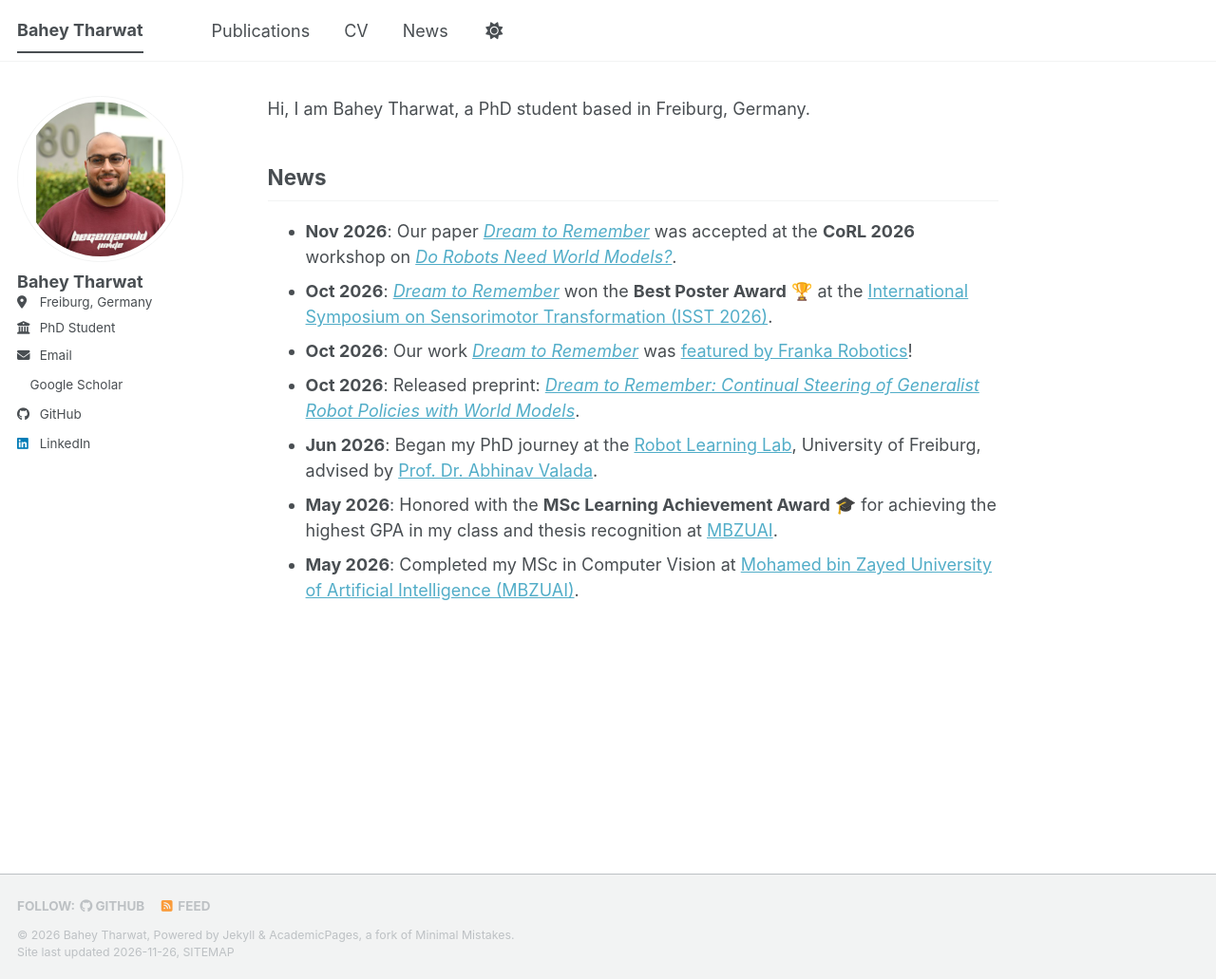
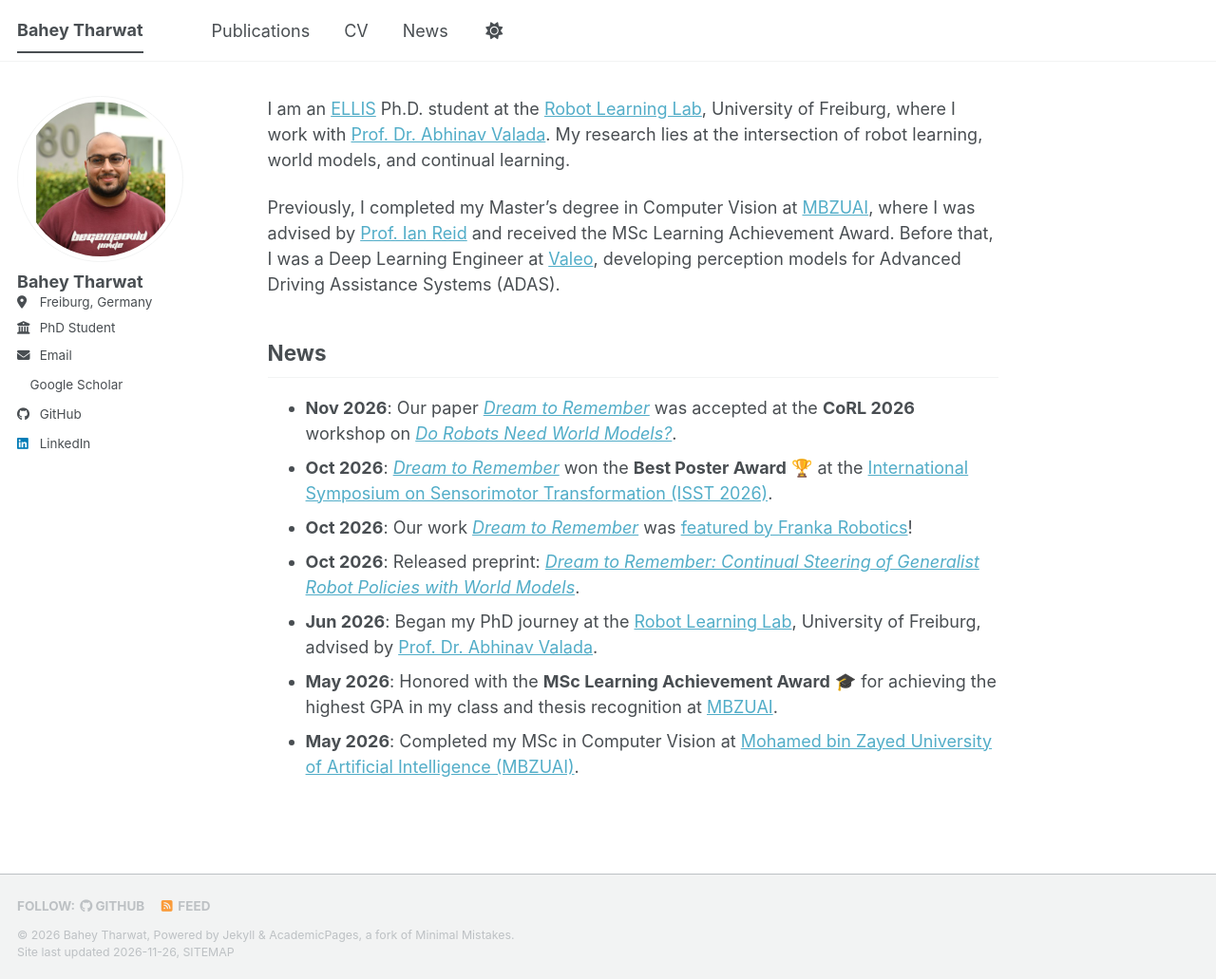
Before and after one commit to baheytharwat/baheytharwat.github.io, a Jekyll site: the page built from _pages/about.md, in a window 1280 px wide and 1031 px high. Shown: the whole window at 95% size. Built offline with Jekyll 4.4.1, drawn with Linux system fonts in a browser that asks for light colours; a style sheet for code colours, icons or effects is not loaded.

Commit message:
Update homepage bio and background

```diff
--- a/_pages/about.md
+++ b/_pages/about.md
@@ -7,9 +7,9 @@ redirect_from:
   - /about.html
 ---
 
-Hi, I am Bahey Tharwat, a PhD student based in Freiburg, Germany.
+I am an [ELLIS](https://ellis.eu/) Ph.D. student at the [Robot Learning Lab](https://rl.uni-freiburg.de/), University of Freiburg, where I work with [Prof. Dr. Abhinav Valada](https://rl.uni-freiburg.de/people/valada). My research lies at the intersection of robot learning, world models, and continual learning.
 
-<!-- Add your bio, research interests, and background here. -->
+Previously, I completed my Master’s degree in Computer Vision at [MBZUAI](https://mbzuai.ac.ae/), where I was advised by [Prof. Ian Reid](https://mbzuai.ac.ae/academics/faculty-directory/ian-reid) and received the MSc Learning Achievement Award. Before that, I was a Deep Learning Engineer at [Valeo](https://www.valeo.com/), developing perception models for Advanced Driving Assistance Systems (ADAS).
 
 ## News
 
```
